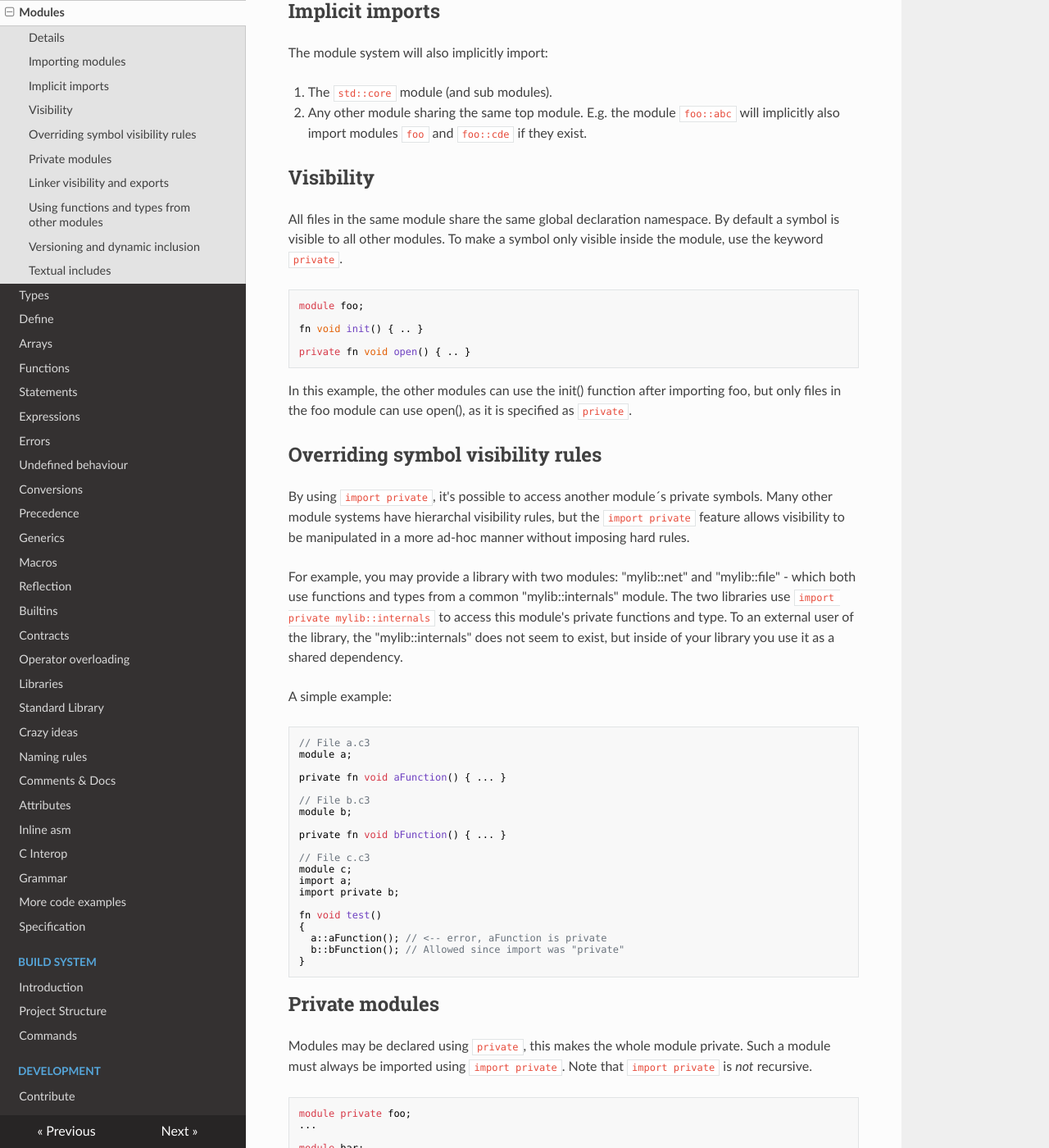
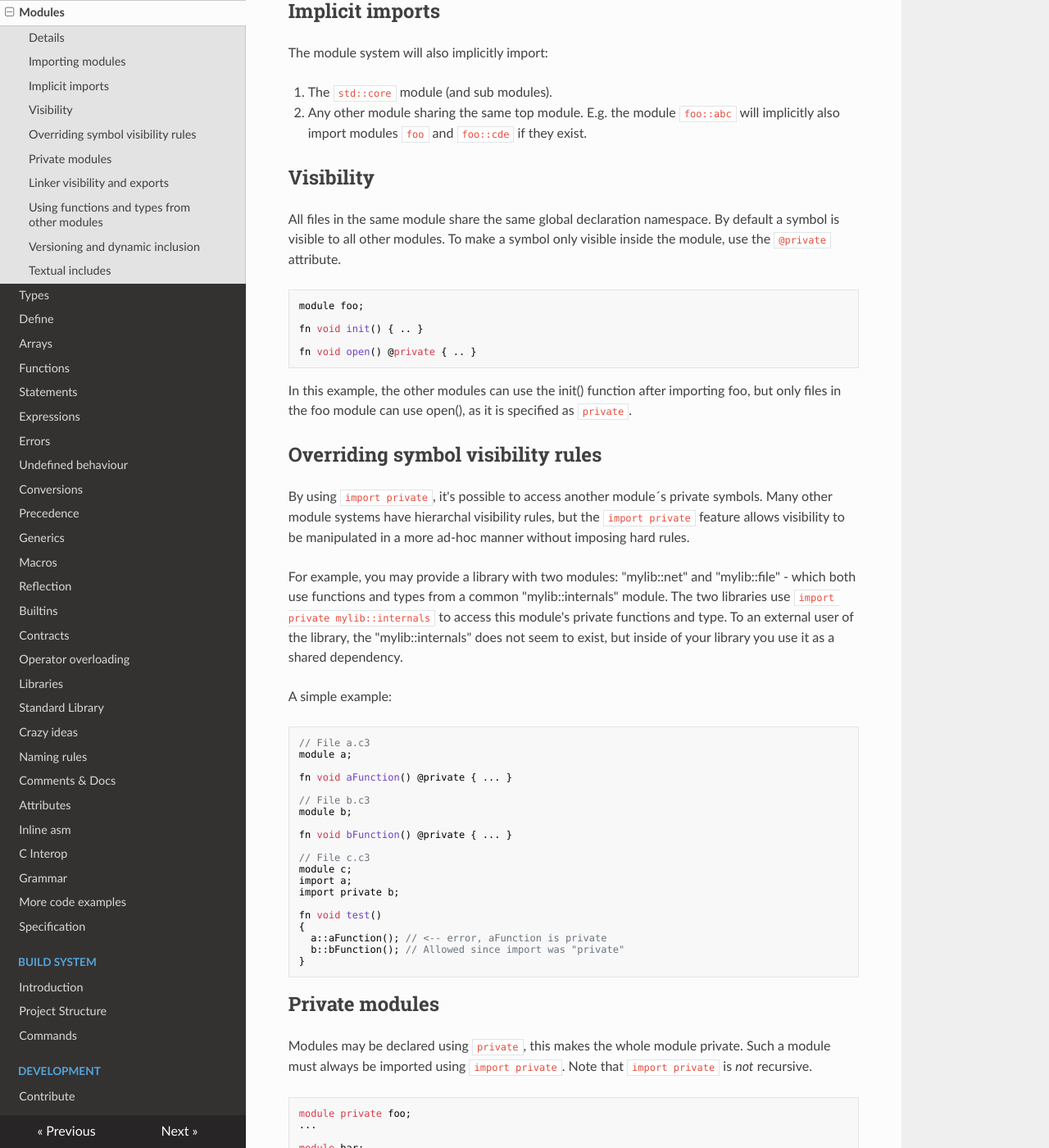
Before and after one commit to c3lang/c3docs-old, an MkDocs documentation site: the page built from docs/modules.md, in a window 1280 px wide and 1400 px high, scrolled down 2024 px. Shown: the whole window at 82% size. Built offline with MkDocs 1.6.1, drawn with Linux system fonts in a browser that asks for light colours; nearby versions of some CDN libraries.

````diff
--- a/docs/modules.md
+++ b/docs/modules.md
@@ -94,15 +94,15 @@
 ## Visibility
 
 All files in the same module share the same global declaration namespace. By default a symbol is visible to all other modules.
-To make a symbol only visible inside the module, use the keyword
-`private`.
+To make a symbol only visible inside the module, use the
+`@private` attribute.
 
 ```
 module foo;
 
 fn void init() { .. }
 
-private fn void open() { .. }
+fn void open() @private { .. }
 ```
 
 In this example, the other modules can use the init() function after importing foo, but only files in the foo module can use open(), as it is specified as `private`.
@@ -123,12 +123,12 @@
 // File a.c3
 module a;
 
-private fn void aFunction() { ... }
+fn void aFunction() @private { ... }
 
 // File b.c3
 module b;
 
-private fn void bFunction() { ... }
+fn void bFunction() @private { ... }
 
 // File c.c3
 module c;
````
Also changed, not shown: docs/changes.md (+3 -0 lines), docs/index.md (+1 -1 lines), docs/types.md (+4 -0 lines).
